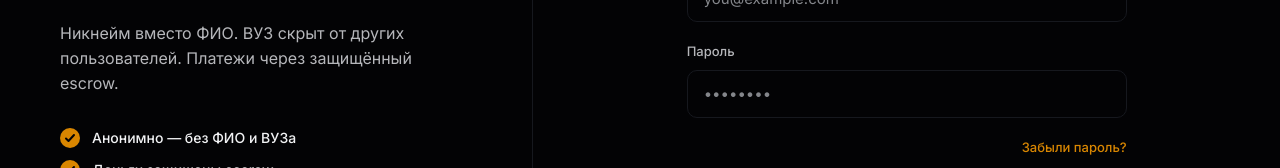
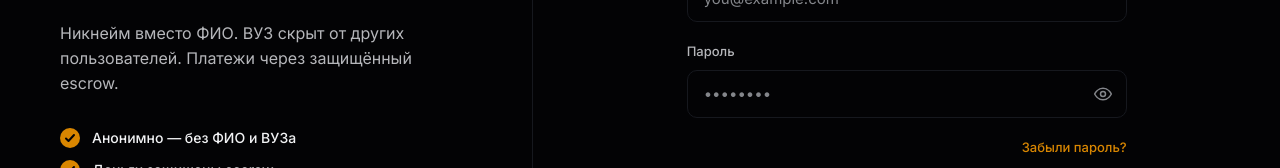
Before and after one commit to Ivan298-a/drawlink, a Next.js app: page /sign-in in a window 1280 px wide. Shown: the part 356-524 px from the top of the page. Built offline with nearby package versions, Linux system fonts and the light colour scheme; no server answers; a web font is replaced by a local one.

Commit message:
feat: password visibility toggle (eye icon)

```diff
--- a/src/components/ui/Input.tsx
+++ b/src/components/ui/Input.tsx
@@ -1,4 +1,6 @@
-import { forwardRef, type InputHTMLAttributes } from "react";
+"use client";
+
+import { forwardRef, useState, type InputHTMLAttributes } from "react";
 import { cn } from "@/lib/utils";
 
 export interface InputProps extends InputHTMLAttributes<HTMLInputElement> {
@@ -8,8 +10,12 @@ export interface InputProps extends InputHTMLAttributes<HTMLInputElement> {
 }
 
 export const Input = forwardRef<HTMLInputElement, InputProps>(
-  ({ className, label, hint, error, id, ...props }, ref) => {
+  ({ className, label, hint, error, id, type, ...props }, ref) => {
     const fieldId = id ?? props.name;
+    const isPassword = type === "password";
+    const [visible, setVisible] = useState(false);
+    const effectiveType = isPassword ? (visible ? "text" : "password") : type;
+
     return (
       <div className="flex flex-col gap-2">
         {label && (
@@ -17,12 +23,15 @@ export const Input = forwardRef<HTMLInputElement, InputProps>(
             {label}
           </label>
         )}
+        <div className="relative">
           <input
             id={fieldId}
             ref={ref}
+            type={effectiveType}
             className={cn(
               "h-12 w-full rounded-[10px] border bg-inset px-4 text-[15px] text-fg placeholder:text-fg-muted",
               "transition-colors outline-none",
+              isPassword && "pr-12",
               error
                 ? "border-[color:var(--color-danger)] focus:border-[color:var(--color-danger)]"
                 : "border-border-subtle focus:border-brand",
@@ -30,6 +39,19 @@ export const Input = forwardRef<HTMLInputElement, InputProps>(
             )}
             {...props}
           />
+          {isPassword && (
+            <button
+              type="button"
+              tabIndex={-1}
+              onClick={() => setVisible((v) => !v)}
+              aria-label={visible ? "Скрыть пароль" : "Показать пароль"}
+              aria-pressed={visible}
+              className="absolute right-2 top-1/2 flex size-8 -translate-y-1/2 items-center justify-center rounded-md text-fg-muted transition-colors hover:bg-elevated hover:text-fg"
+            >
+              {visible ? <EyeOffIcon /> : <EyeIcon />}
+            </button>
+          )}
+        </div>
         {error ? (
           <p className="text-xs text-[color:var(--color-danger)]">{error}</p>
         ) : hint ? (
@@ -40,3 +62,41 @@ export const Input = forwardRef<HTMLInputElement, InputProps>(
   }
 );
 Input.displayName = "Input";
+
+function EyeIcon() {
+  return (
+    <svg
+      viewBox="0 0 24 24"
+      className="size-5"
+      fill="none"
+      stroke="currentColor"
+      strokeWidth="1.8"
+      strokeLinecap="round"
+      strokeLinejoin="round"
+      aria-hidden
+    >
+      <path d="M2 12s3.5-7 10-7 10 7 10 7-3.5 7-10 7S2 12 2 12z" />
+      <circle cx="12" cy="12" r="3" />
+    </svg>
+  );
+}
+
+function EyeOffIcon() {
+  return (
+    <svg
+      viewBox="0 0 24 24"
+      className="size-5"
+      fill="none"
+      stroke="currentColor"
+      strokeWidth="1.8"
+      strokeLinecap="round"
+      strokeLinejoin="round"
+      aria-hidden
+    >
+      <path d="M17.94 17.94A10.94 10.94 0 0 1 12 19c-6.5 0-10-7-10-7a19.6 19.6 0 0 1 5.06-5.94" />
+      <path d="M9.9 4.24A10.9 10.9 0 0 1 12 4c6.5 0 10 7 10 7a19.5 19.5 0 0 1-3.17 4.19" />
+      <path d="M14.12 14.12a3 3 0 1 1-4.24-4.24" />
+      <line x1="2" y1="2" x2="22" y2="22" />
+    </svg>
+  );
+}
```
Lines whose indentation alone changed are shown as unchanged.
